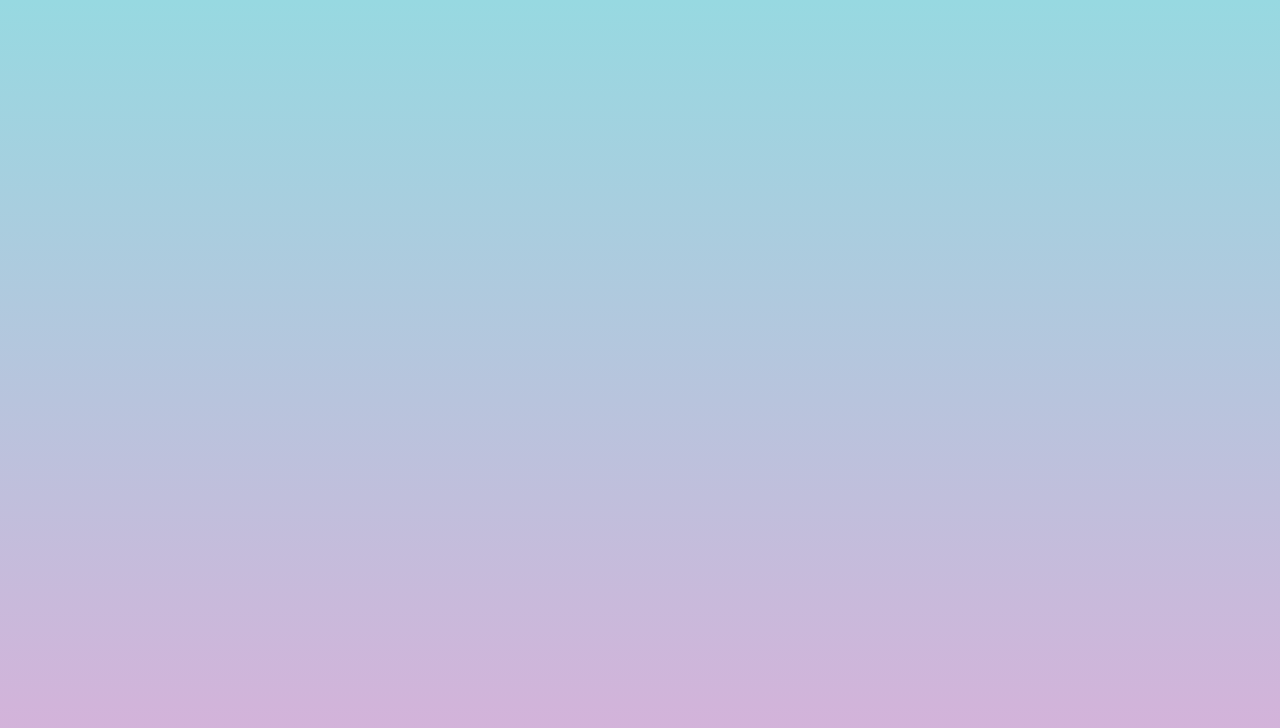
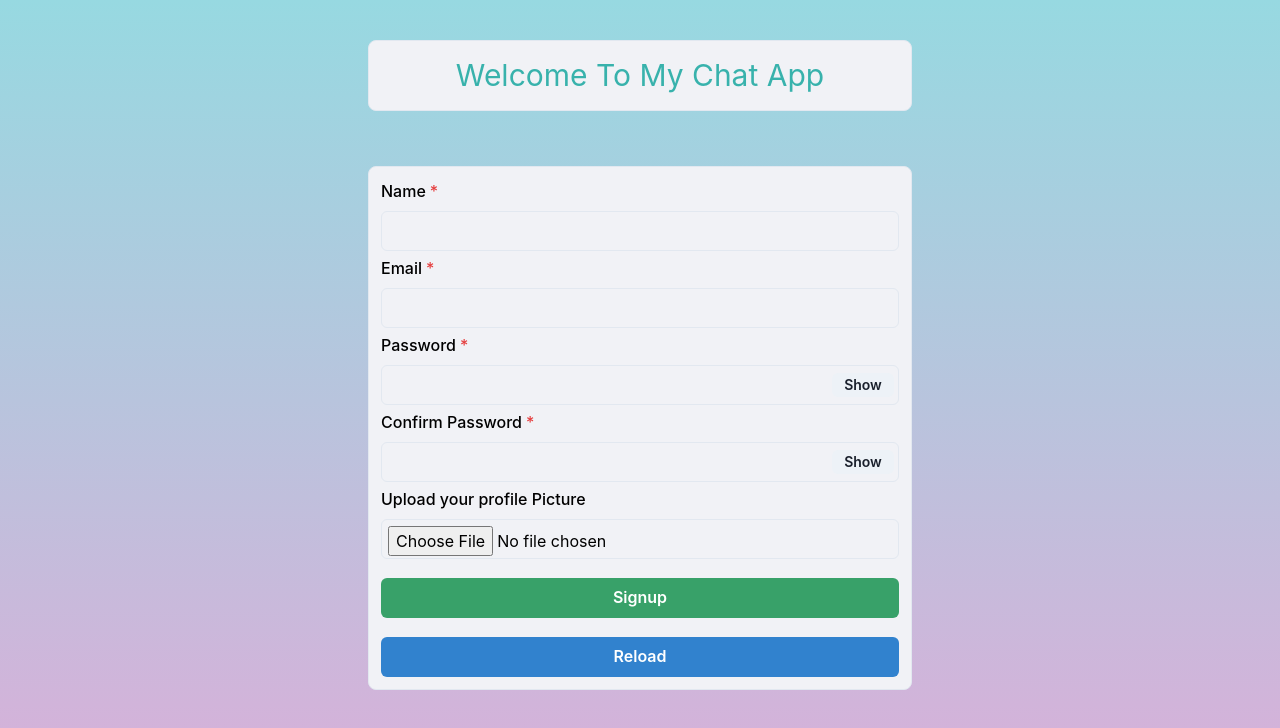
Before and after one commit to keshri522/Chat-App-Mern, a React (Create React App) app in the folder frontend/: page /Signup in a window 1280 px wide. Before the commit this address had no page. Shown: the top 728 px of the page. Built offline with nearby package versions, Linux system fonts and the light colour scheme.

Commit message:
Changing Homepage to  login or singu page adding redux toolkit

```diff
--- a/frontend/package.json
+++ b/frontend/package.json
@@ -2,11 +2,12 @@
   "name": "frontend",
   "version": "0.1.0",
   "private": true,
-  "proxy":"http://127.0.0.1:4000",
+  "proxy": "http://127.0.0.1:4000",
   "dependencies": {
     "@chakra-ui/react": "^2.5.5",
     "@emotion/react": "^11.10.6",
     "@emotion/styled": "^11.10.6",
+    "@reduxjs/toolkit": "^1.9.5",
     "@testing-library/jest-dom": "^5.16.5",
     "@testing-library/react": "^13.4.0",
     "@testing-library/user-event": "^13.5.0",
@@ -14,8 +15,10 @@
     "framer-motion": "^10.12.4",
     "react": "^18.2.0",
     "react-dom": "^18.2.0",
+    "react-redux": "^8.0.5",
     "react-router-dom": "^6.10.0",
     "react-scripts": "5.0.1",
+    "redux": "^4.2.1",
     "web-vitals": "^2.1.4"
   },
   "scripts": {
--- a/frontend/src/App.css
+++ b/frontend/src/App.css
@@ -4,3 +4,8 @@ background-color: #D9AFD9;
     min-height: 100vh;
 
 }
+.design:hover{
+text-decoration:underline;
+    text-decoration-color: red;
+    text-underline-offset: 3px;
+}
--- a/frontend/src/Components/Authentications/Login.js
+++ b/frontend/src/Components/Authentications/Login.js
@@ -1,4 +1,5 @@
 import React, { useState } from "react";
+
 import {
   VStack,
   FormControl,
@@ -8,10 +9,15 @@ import {
   InputRightElement,
   Button,
   Text,
+  Container,
+  Box,
 } from "@chakra-ui/react";
 import Loginvalidation from "../../validation/loginValidation";
 import axios from "axios";
 import { useToast } from "@chakra-ui/react"; //just a hook like in react come from chakra ui to make pop up beatiful
+import { Link } from "react-router-dom";
+import { useNavigate } from "react-router-dom";
+import Signup from "./Signup";
 
 const Login = () => {
   const [email, Setemail] = useState();
@@ -20,6 +26,7 @@ const Login = () => {
   const [checkerror, Setcheckerror] = useState({}); //for checking any error is there or not
   // creating a handle submit function when user click on the sign  in what happpens ..handle by this
   const toast = useToast();
+  const navigate = useNavigate();
 
   //function for login as a guest//
   const guest = () => {
@@ -82,7 +89,36 @@ const Login = () => {
   };
 
   return (
-    // vstack just for vertically adding something ...
+    <Container maxW="xl" centerContent>
+      <Box
+        d="flex"
+        justifyContent="center"
+        p={3}
+        bg="#f1f2f6"
+        w="100%"
+        m="40px 0 15px 0"
+        borderRadius="lg"
+        borderWidth="1px"
+      >
+        <Text
+          fontSize="3xl"
+          fontFamily="heading"
+          color="#38B2AC"
+          textAlign="center"
+        >
+          Welcome To My Chat App
+        </Text>
+      </Box>
+      <Box
+        p={3}
+        w="100%"
+        m="40px 0 15px 0"
+        borderRadius="lg"
+        borderWidth="1px"
+        // bg="#EDF2F7"
+        bg="#f1f2f6"
+      >
+        {/* ); // vstack just for vertically adding something ... */}
         <VStack spacing="5px" color="black">
           <FormControl id="my-first" isRequired>
             <FormLabel>Email</FormLabel>
@@ -152,7 +188,18 @@ const Login = () => {
       >
         Reload
       </Button> */}
+          <Link to="/Signup">
+            <small
+              onClick={() => navigate("/Signup")}
+              className="design"
+              style={{ color: "black", fontWeight: "normal" }}
+            >
+              Don't have a account Click to Signup?
+            </small>
+          </Link>
         </VStack>
+      </Box>
+    </Container>
   );
 };
 
--- a/frontend/src/Components/Authentications/Signup.js
+++ b/frontend/src/Components/Authentications/Signup.js
@@ -8,11 +8,15 @@ import {
   InputRightElement,
   Button,
   Text,
+  Box,
+  Container,
 } from "@chakra-ui/react";
 import validation from "../../validation/signupValidation";
 import { useToast } from "@chakra-ui/react";
 import axios from "axios";
 import { useNavigate } from "react-router-dom";
+import { useDispatch, useSelector } from "react-redux"; //dispatcher to send all the data to reducers sendDatatoStore
+import { sendDataToStore } from "../../Redux/ReduxSlice"; //this is the action generator for redux
 
 const Signup = () => {
   // creating state for some of the field like name,email,password,confirmpassword,pic
@@ -27,16 +31,9 @@ const Signup = () => {
   const [loding, Setloding] = useState(false);
   const toast = useToast();
   const navigate = useNavigate();
-
-  //   creating a funtion Imageuploader for uploading the file in profile pic
-  // const ImageUploader = (event) => {
-  //   const file = event.target.files[0];
-  //   const reader = new FileReader();
-  //   reader.readAsDataURL(file);
-  //   reader.onloadend = () => {
-  //     Setpic(reader.result);
-  //   };
-  // };
+  const dispatch = useDispatch();
+  const getDataFromReduxStore = useSelector((state) => state.USERS); //getting all the data coming from response from Global state of the apllication from store
+  console.log("the data is ", getDataFromReduxStore);
   const ImageUploader = (event) => {
     const file = event.target.files[0];
     Setloding(true);
@@ -69,7 +66,7 @@ const Signup = () => {
         .then((res) => {
           //insde the response lots of thing coming one is data inside data we have a url so put the url in user collection in setpic
           console.log(res.data.url.toString()); //checking what likn is coming in console.
-          Setpic(res.data.url.toString());
+          Setpic(res.data.url.toString()); //seting the Url of pic to the setPic..
           Setloding(false); //means our pic is uploaded to cloudinary
         })
         //if there is any error then we can handle using catch method in promise we can also use asyn and await
@@ -129,10 +126,12 @@ const Signup = () => {
           isClosable: true,
           position: "top",
         });
-        localStorage.setItem("FormData", JSON.stringify(data));
+        dispatch(sendDataToStore(data));
+        // localStorage.setItem("SignupData", JSON.stringify(data)); //what are response coming from serveer saving to localStroage
         //once competed set loading to false..
-
-        navigate("/home");
+        if (getDataFromReduxStore) {
+          navigate("/"); //once verifed the data is present in local strogage redirected to login page ..
+        }
       } else {
         // if there are errors, display the errors
         Setcheckerror(errors);
@@ -148,6 +147,35 @@ const Signup = () => {
   };
 
   return (
+    <Container maxW="xl" centerContent>
+      <Box
+        d="flex"
+        justifyContent="center"
+        p={3}
+        bg="#f1f2f6"
+        w="100%"
+        m="40px 0 15px 0"
+        borderRadius="lg"
+        borderWidth="1px"
+      >
+        <Text
+          fontSize="3xl"
+          fontFamily="heading"
+          color="#38B2AC"
+          textAlign="center"
+        >
+          Welcome To My Chat App
+        </Text>
+      </Box>
+      <Box
+        p={3}
+        w="100%"
+        m="40px 0 15px 0"
+        borderRadius="lg"
+        borderWidth="1px"
+        // bg="#EDF2F7"
+        bg="#f1f2f6"
+      >
         <VStack spacing="5px" color="black">
           <FormControl id="my-name" isRequired isInvalid={checkerror.name}>
             <FormLabel>Name</FormLabel>
@@ -179,8 +207,12 @@ const Signup = () => {
               </Text>
             )}
           </FormControl>
-      {console.log(checkerror.email)}
-      <FormControl id="my-password" isRequired isInvalid={checkerror.password}>
+
+          <FormControl
+            id="my-password"
+            isRequired
+            isInvalid={checkerror.password}
+          >
             <FormLabel>Password</FormLabel>
             <InputGroup>
               <Input
@@ -242,7 +274,12 @@ const Signup = () => {
           <FormControl>
             <FormLabel>Upload your profile Picture</FormLabel>
             {/* <Box w="20%">{pic && <Image src={pic} alt="uploaded image" />}</Box> */}
-        <Input type="file" p={1.5} accept="image/*" onChange={ImageUploader}>
+            <Input
+              type="file"
+              p={1.5}
+              accept="image/*"
+              onChange={ImageUploader}
+            >
               {/*here input tpye=file will accept all the image like jpg ,png  */}
             </Input>
           </FormControl>
@@ -268,6 +305,8 @@ const Signup = () => {
             Reload
           </Button>
         </VStack>
+      </Box>
+    </Container>
   );
 };
 
--- /dev/null
+++ b/frontend/src/Redux/ReduxSlice.js
@@ -0,0 +1,27 @@
+import { createSlice } from "@reduxjs/toolkit";
+
+const getDataFromLocalStroage = () => {
+  let localData = localStorage.getItem("SignupData");
+  if (localData) {
+    return JSON.parse(localData);
+  } else {
+    return;
+  }
+};
+const MySlice = createSlice({
+  initialState: {
+    DATA: getDataFromLocalStroage(),
+  },
+  name: "USERS",
+  reducers: {
+    //   it sendFlahsCardtoStore is a reducer which will basically push all the value to the Global State of an Application which is Store..
+    sendDataToStore: (state, action) => {
+      state.DATA = action.payload;
+      //   console.log("the nmae", state.DATA);
+      localStorage.setItem("SignupData", JSON.stringify(state.DATA)); //sending to local stroage
+    },
+  },
+});
+
+export const { sendDataToStore } = MySlice.actions;
+export default MySlice.reducer;
--- /dev/null
+++ b/frontend/src/Redux/store.js
@@ -0,0 +1,10 @@
+import { configureStore } from "@reduxjs/toolkit";
+import MySlice from "../Redux/ReduxSlice";
+
+const store = configureStore({
+  reducer: {
+    // here USER is A Global state for the entire application.. if we data we SImply use USER State to get all the data from local stroage
+    USERS: MySlice,
+  },
+});
+export default store;
--- a/frontend/src/Routes/routes.js
+++ b/frontend/src/Routes/routes.js
@@ -1,14 +1,15 @@
 import React from "react";
 import { Routes, Route } from "react-router-dom";
-import Homepage from "../Pages/Homepage";
+import Signup from "../Components/Authentications/Signup";
 import Chat from "../Pages/Chat";
-
+import Login from "../Components/Authentications/Login";
 const Router = () => {
   return (
     <div>
       <Routes>
-        <Route path="/" element={<Homepage></Homepage>}></Route>
+        <Route path="/" element={<Login></Login>}></Route>
         <Route path="/chats" element={<Chat></Chat>}></Route>
+        <Route path="/Signup" element={<Signup></Signup>}></Route>
       </Routes>
     </div>
   );
--- a/frontend/src/index.js
+++ b/frontend/src/index.js
@@ -1,16 +1,18 @@
-import React from 'react';
-import ReactDOM from 'react-dom/client';
-import './index.css';
-import App from './App';
-import {ChakraProvider} from "@chakra-ui/react"
-import { BrowserRouter } from 'react-router-dom';
-const root = ReactDOM.createRoot(document.getElementById('root'));
+import React from "react";
+import ReactDOM from "react-dom/client";
+import "./index.css";
+import App from "./App";
+import { ChakraProvider } from "@chakra-ui/react";
+import { BrowserRouter } from "react-router-dom";
+import store from "./Redux/store";
+import { Provider } from "react-redux";
+const root = ReactDOM.createRoot(document.getElementById("root"));
 root.render(
-
   <ChakraProvider>
-  <BrowserRouter>
-    <App />
-    </BrowserRouter>
-    </ChakraProvider>
-
+    <Provider store={store}>
+      <BrowserRouter>
+        <App />
+      </BrowserRouter>
+    </Provider>
+  </ChakraProvider>
 );
```
Also changed, not shown: frontend/src/Pages/Homepage.js (deleted, +0 -69 lines), 1 other file (tests, documents, lock files or other folders). Lines whose indentation alone changed are shown as unchanged.
